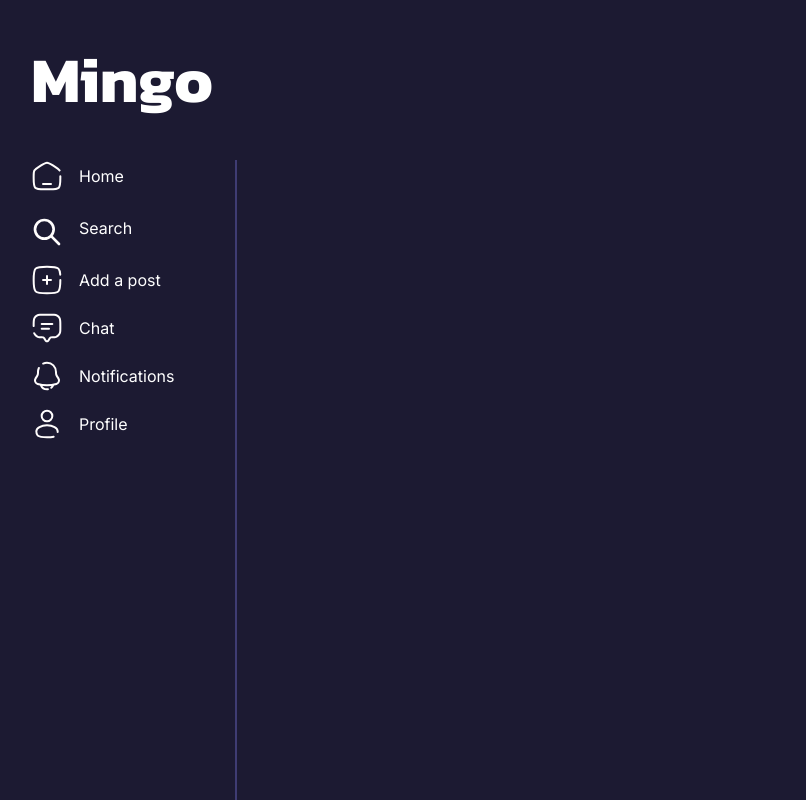
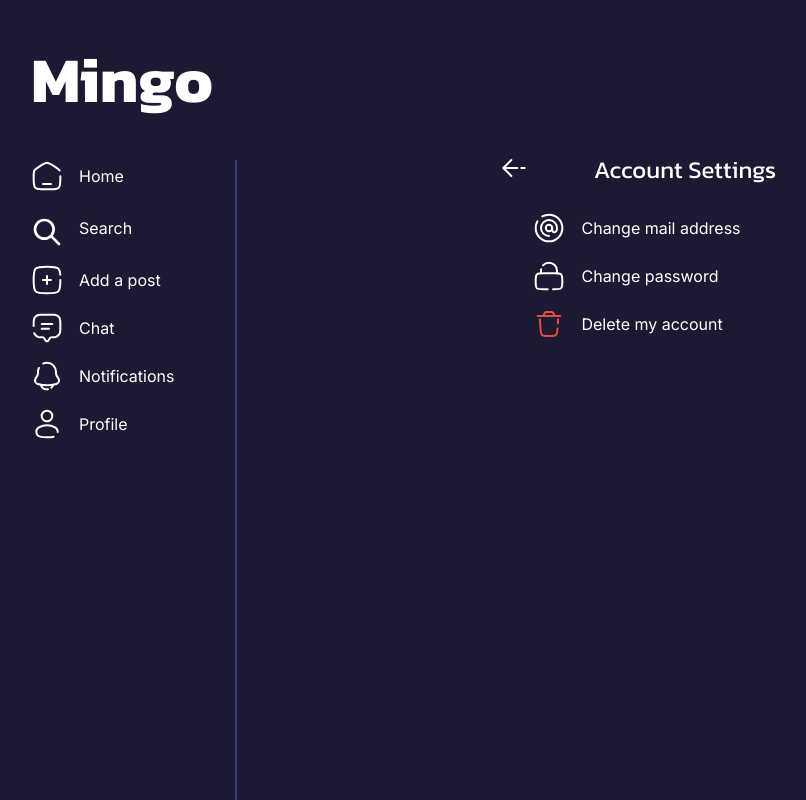
Before and after one commit to WildCodeSchool/2024-12-orleans-cda-project3-team-c, a React (Vite) app in the folder packages/frontend/web/: page /account-settings in a window 1280 px wide. Shown: the top 800 px of the page, without its empty margins (1-807 px from the left). Built offline with nearby package versions, Linux system fonts and the light colour scheme.

Commit message:
add more pages for paramaters

```diff
--- a/packages/frontend/web/src/app.tsx
+++ b/packages/frontend/web/src/app.tsx
@@ -6,7 +6,7 @@ export default function App() {
   return (
     <div className='flex h-full w-full'>
       <NavBarLeftWeb />
-      <main className='w-dvh flex-grow p-4'>
+      <main className='w-dvh items-center'>
         <Outlet />
       </main>
     </div>
--- a/packages/frontend/web/src/components/profile-own.tsx
+++ b/packages/frontend/web/src/components/profile-own.tsx
@@ -8,16 +8,22 @@ export default function ProfileOwn() {
     <section className='mt-[4rem] mr-[4rem] mb-[0.5rem] ml-[4rem] flex-col'>
       <div className='flex justify-start border-b-[0.125rem] border-purple-900'>
         <img
-          className='mb-[2rem] size-[9.375rem] rounded-[1.5rem]'
+          className='mb-[2rem] size-[9.375rem] rounded-[4px]'
           src={user}
           alt='user'
         />
-        <div className='flex-column mb-[0.5rem] ml-[1rem] max-h-[100%]'>
-          <div className='flex items-center'>
-            <p className='font-title text-[1.5rem]'>{'@Aang_2006'}</p>
-            <p className='font-title ml-[0.5rem] text-[1rem] text-blue-400'>
-              {'000'}
-            </p>
+        <div className='flex-column mb-[0.5rem] ml-[1rem] max-h-[100%] w-full'>
+          <div className='flex items-center justify-between'>
+            <div className='flex items-center'>
+              <p className='font-title text-[1.5rem]'>{'@Aang_2006'}</p>
+              <p className='font-title ml-[0.5rem] text-[1rem] text-blue-400'>
+                {'000'}
+              </p>
+            </div>
+
+            <Link className='relative z-50 h-8 w-8' to='/parameters'>
+              <img className='relative z-50 h-8 w-8' src={menu} alt='Menu' />
+            </Link>
           </div>
           <div className='mb-[0.5rem] flex text-[1rem]'>
             <p className='mr-[0.125rem] text-blue-400'>{'2'}</p>
@@ -35,10 +41,6 @@ export default function ProfileOwn() {
             }
           </p>
         </div>
-
-        <Link className='ml-auto' to='/parameters'>
-          <img className='size-[2rem]' src={menu} alt='Menu' />
-        </Link>
       </div>
 
       <section className='mt-[0.5rem] flex flex-wrap justify-center'>
--- a/packages/frontend/web/src/log-out.tsx
+++ /dev/null
@@ -1,3 +0,0 @@
-export default function LogOut() {
-  return;
-}
--- a/packages/frontend/web/src/pages/account-settings.tsx
+++ b/packages/frontend/web/src/pages/account-settings.tsx
@@ -1,3 +1,71 @@
+import { Link } from 'react-router-dom';
+
+import arrowLeftIcon from '../assets/icons/arrow-left-white.svg';
+import binIcon from '../assets/icons/bin-red.svg';
+import lockIcon from '../assets/icons/lock-white.svg';
+import mailIcon from '../assets/icons/mail-white.svg';
+
 export default function AccountSettings() {
-  return;
+  return (
+    <section className='mt-[9.5rem] flex flex-col items-center'>
+      <div className='flex'>
+        <Link to='/parameters'>
+          <img
+            className='size-[2rem]'
+            src={arrowLeftIcon}
+            alt='arrow left icon'
+          />
+        </Link>
+        <h2 className='font-title ml-[4rem] text-[1.5rem]'>
+          {'Account Settings'}
+        </h2>
+      </div>
+      <ul className='text-none mt-[1rem] h-full list-none flex-col'>
+        <li className='h-[3rem] max-w-[fit-content]'>
+          <Link
+            className='flex flex-row items-center text-center'
+            to='/change-mail'
+            // faire route
+          >
+            <img
+              className='mt-[0.5rem] mr-[1rem] mb-[0.5rem] size-[2rem] text-center'
+              src={mailIcon}
+              alt='change mail icon'
+            />
+            {'Change mail address'}
+          </Link>
+        </li>
+        <li className='h-[3rem] max-w-[fit-content]'>
+          <Link
+            className='flex flex-row items-center text-center'
+            to='/change-password'
+          >
+            {/* faire route */}
+
+            <img
+              className='mt-[0.5rem] mr-[1rem] mb-[0.5rem] size-[2rem] text-center'
+              src={lockIcon}
+              alt='change password icon'
+            />
+            {'Change password'}
+          </Link>
+        </li>
+        <li className='color-danger h-[3rem] max-w-[fit-content]'>
+          <Link
+            className='flex flex-row items-center text-center'
+            to='/delete-account'
+          >
+            {/* faire route */}
+
+            <img
+              className='mt-[0.5rem] mr-[1rem] mb-[0.5rem] size-[2rem] text-center'
+              src={binIcon}
+              alt='delete account icon'
+            />
+            {'Delete my account'}
+          </Link>
+        </li>
+      </ul>
+    </section>
+  );
 }
--- /dev/null
+++ b/packages/frontend/web/src/pages/log-out.tsx
@@ -0,0 +1,4 @@
+export default function LogOut() {
+  return;
+  // pas une page mais une modale de validation de deconnexion à faire plus tard
+}
--- a/packages/frontend/web/src/pages/parameters.tsx
+++ b/packages/frontend/web/src/pages/parameters.tsx
@@ -1,13 +1,9 @@
 import { Link } from 'react-router-dom';
-
-import LogOut from '@/log-out';
 
 import arrowLeftIcon from '../assets/icons/arrow-left-white.svg';
 import gearIcon from '../assets/icons/gear-white.svg';
 import logoutIcon from '../assets/icons/logout-white.svg';
 import userIcon from '../assets/icons/user-white.svg';
-import AccountSettings from './account-settings';
-import ProfileInformations from './profile-informations';
 
 export default function Parameters() {
   return (
@@ -29,7 +25,7 @@ export default function Parameters() {
             to='/profile-informations'
           >
             <img
-              className='mr-[1rem] size-[2rem] items-center'
+              className='mt-[0.5rem] mr-[1rem] mb-[0.5rem] size-[2rem] text-center'
               src={userIcon}
               alt='profile informations icon'
             />
@@ -37,9 +33,12 @@ export default function Parameters() {
           </Link>
         </li>
         <li className='h-[3rem] max-w-[fit-content]'>
-          <Link className='flex flex-row items-center' to='/account-settings'>
+          <Link
+            className='flex flex-row items-center text-center'
+            to='/account-settings'
+          >
             <img
-              className='mt-[0.5rem] mr-[1rem] size-[2rem]'
+              className='mt-[0.5rem] mr-[1rem] mb-[0.5rem] size-[2rem] text-center'
               src={gearIcon}
               alt='account settings icon'
             />
@@ -47,7 +46,7 @@ export default function Parameters() {
           </Link>
         </li>
         <li className='h-[3rem] max-w-[fit-content]'>
-          <Link className='flex flex-row items-center' to='/logout'>
+          <Link className='flex flex-row items-center text-center' to='/logout'>
             <img
               className='mt-[0.5rem] mr-[1rem] mb-[0.5rem] size-[2rem] text-center'
               src={logoutIcon}
@@ -57,7 +56,6 @@ export default function Parameters() {
           </Link>
         </li>
       </ul>
-      <section className='flex flex-col' />
     </section>
   );
 }
--- a/packages/frontend/web/src/pages/profile-informations.tsx
+++ b/packages/frontend/web/src/pages/profile-informations.tsx
@@ -1,3 +1,22 @@
+import { Link } from 'react-router-dom';
+
+import arrowLeftIcon from '../assets/icons/arrow-left-white.svg';
+
 export default function ProfileInformations() {
-  return;
+  return (
+    <section className='mt-[9.5rem] flex flex-col items-center'>
+      <div className='flex'>
+        <Link to='/parameters'>
+          <img
+            className='size-[2rem]'
+            src={arrowLeftIcon}
+            alt='arrow left icon'
+          />
+        </Link>
+        <h2 className='font-title ml-[4rem] text-[1.5rem]'>
+          {'Profile Informations'}
+        </h2>
+      </div>
+    </section>
+  );
 }
```
Also changed, not shown: packages/frontend/web/src/router.tsx (+5 -5 lines).
